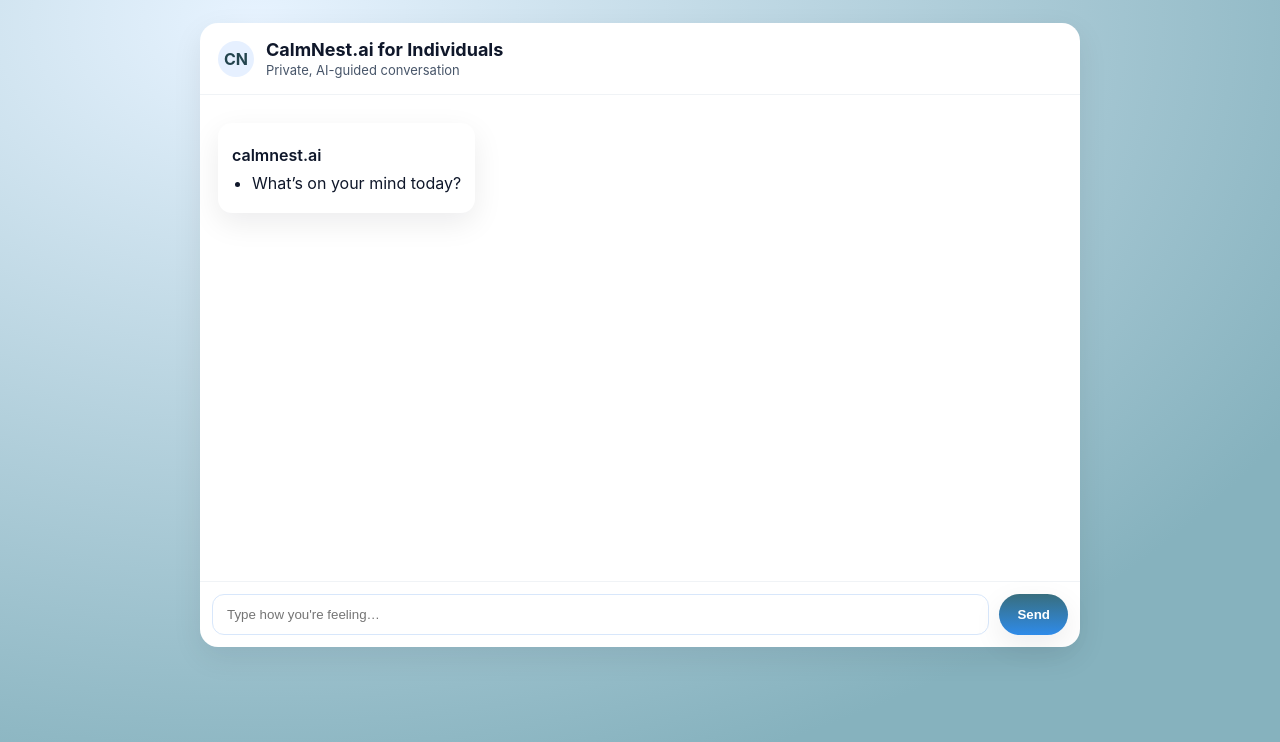
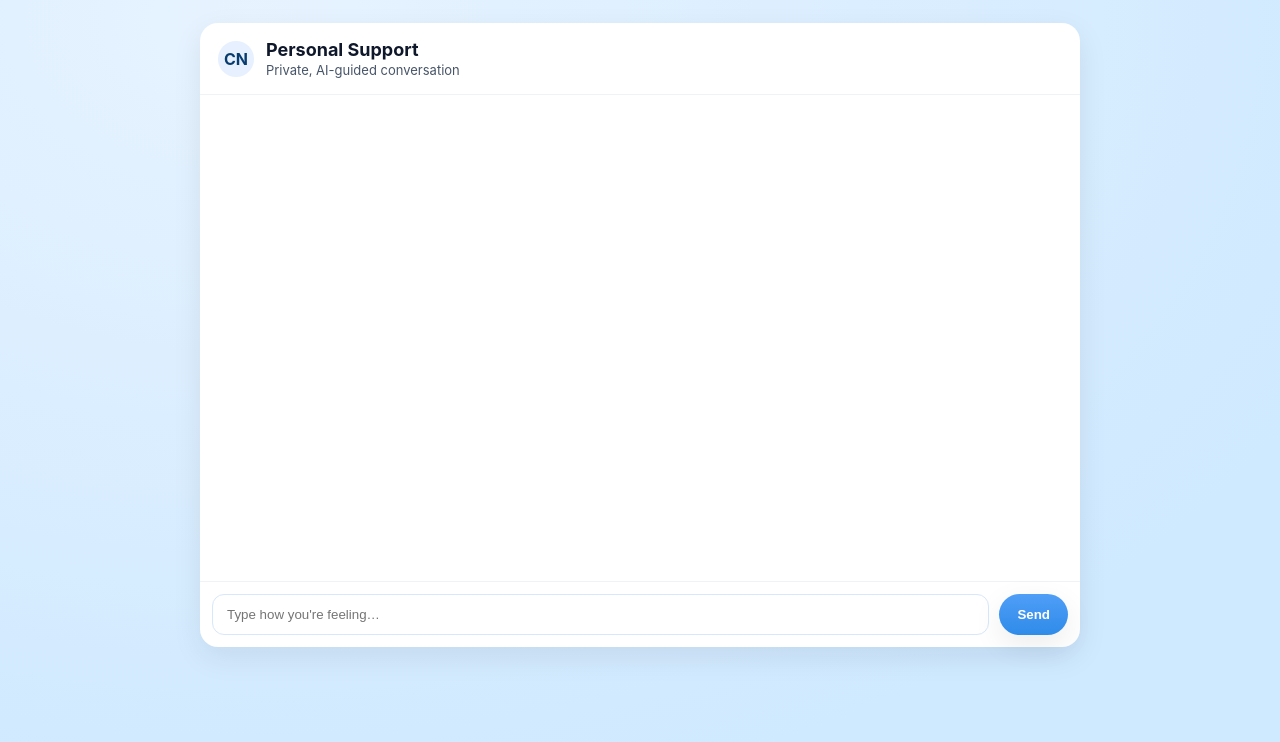
Before and after one commit to calmnestpk/calmnest.ai, a website: page public/chat.html in a window 1280 px wide. Shown: the part 58-800 px from the top of the page. Drawn offline with nearby package versions, Linux system fonts and the light colour scheme.

Commit message:
chat.html

```diff
--- a/public/chat.html
+++ b/public/chat.html
@@ -5,7 +5,6 @@
     <meta name="viewport" content="width=device-width,initial-scale=1" />
     <title>CalmNest — Chat</title>
     <link rel="stylesheet" href="/styles.css" />
-    <script src="/theme.js" defer></script>
   </head>
   <body class="bg-sky">
     <header class="topbar">
@@ -20,7 +19,7 @@
         <header class="chat-head">
           <div class="avatar">CN</div>
           <div>
-            <h2>CalmNest.ai for Individuals</h2>
+            <h2>Personal Support</h2>
             <p class="sub">Private, AI-guided conversation</p>
           </div>
         </header>
@@ -34,8 +33,6 @@
       </section>
     </main>
 
-    <!-- Markdown parser (for headings/bullets) -->
-    <script src="https://cdn.jsdelivr.net/npm/marked/marked.min.js"></script>
     <script src="/chat.js"></script>
   </body>
 </html>
```
